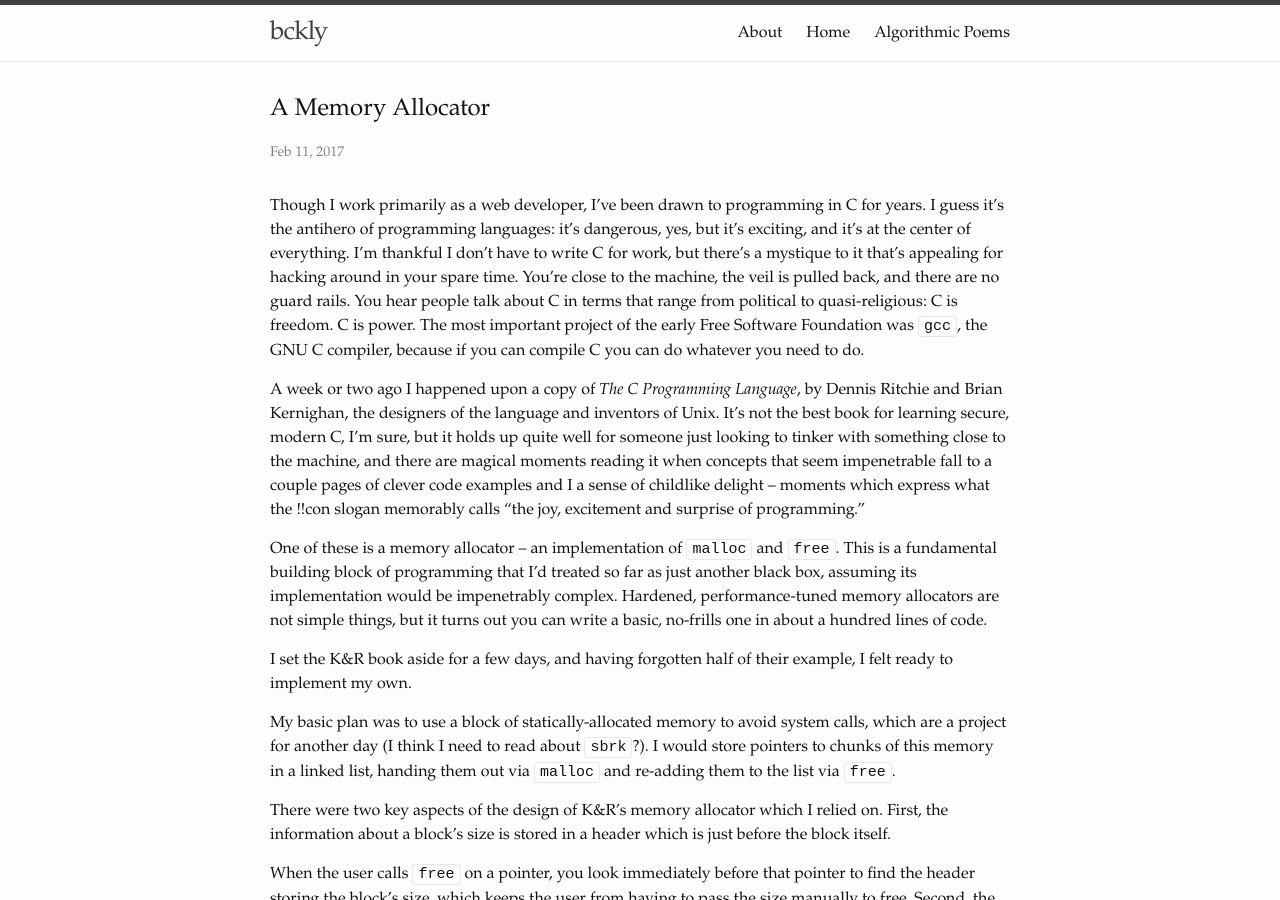
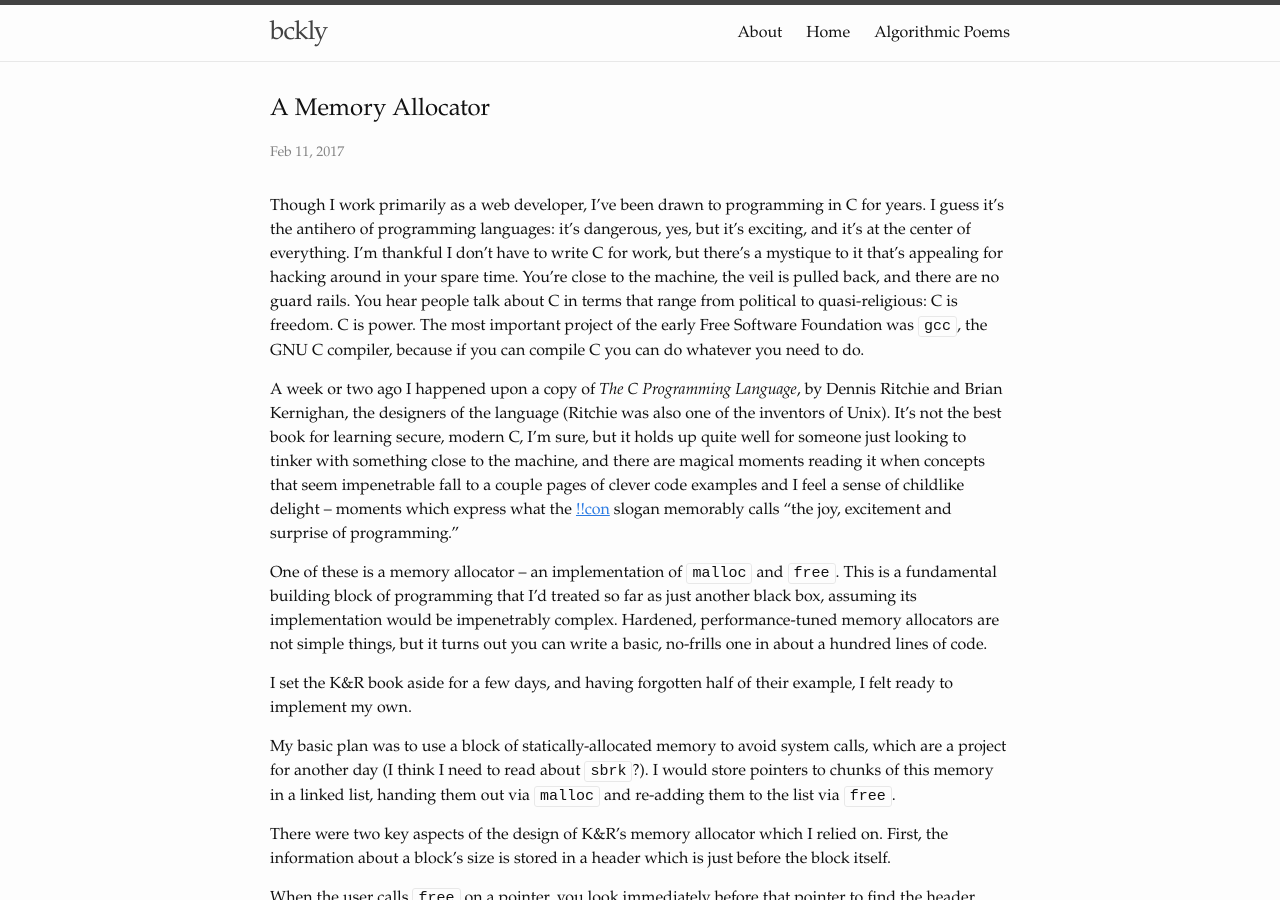
Before and after one commit to loganmhb/bckly.com, a Jekyll site: the page built from _posts/2017-02-11-a-memory-allocator.markdown, in a window 1280 px wide and 900 px high. Built offline with Jekyll 4.4.1, drawn with Linux system fonts in a browser that asks for light colours.

Commit message:
Fix John's suggestions

```diff
--- a/_posts/2017-02-11-a-memory-allocator.markdown
+++ b/_posts/2017-02-11-a-memory-allocator.markdown
@@ -7,7 +7,7 @@ date: 2017-02-11
 
 Though I work primarily as a web developer, I've been drawn to programming in C for years. I guess it's the antihero of programming languages: it's dangerous, yes, but it's exciting, and it's at the center of everything. I'm thankful I don't have to write C for work, but there's a mystique to it that's appealing for hacking around in your spare time. You're close to the machine, the veil is pulled back, and there are no guard rails. You hear people talk about C in terms that range from political to quasi-religious: C is freedom. C is power. The most important project of the early Free Software Foundation was `gcc`, the GNU C compiler, because if you can compile C you can do whatever you need to do.
 
-A week or two ago I happened upon a copy of _The C Programming Language_, by Dennis Ritchie and Brian Kernighan, the designers of the language and inventors of Unix. It's not the best book for learning secure, modern C, I'm sure, but it holds up quite well for someone just looking to tinker with something close to the machine, and there are magical moments reading it when concepts that seem impenetrable fall to a couple pages of clever code examples and I a sense of childlike delight -- moments which express what the !!con slogan memorably calls "the joy, excitement and surprise of programming."
+A week or two ago I happened upon a copy of _The C Programming Language_, by Dennis Ritchie and Brian Kernighan, the designers of the language (Ritchie was also one of the inventors of Unix). It's not the best book for learning secure, modern C, I'm sure, but it holds up quite well for someone just looking to tinker with something close to the machine, and there are magical moments reading it when concepts that seem impenetrable fall to a couple pages of clever code examples and I feel a sense of childlike delight -- moments which express what the [!!con](http://bangbangcon.com/) slogan memorably calls "the joy, excitement and surprise of programming."
 
 One of these is a memory allocator -- an implementation of `malloc` and `free`. This is a fundamental building block of programming that I'd treated so far as just another black box, assuming its implementation would be impenetrably complex. Hardened, performance-tuned memory allocators are not simple things, but it turns out you can write a basic, no-frills one in about a hundred lines of code.
 
```
